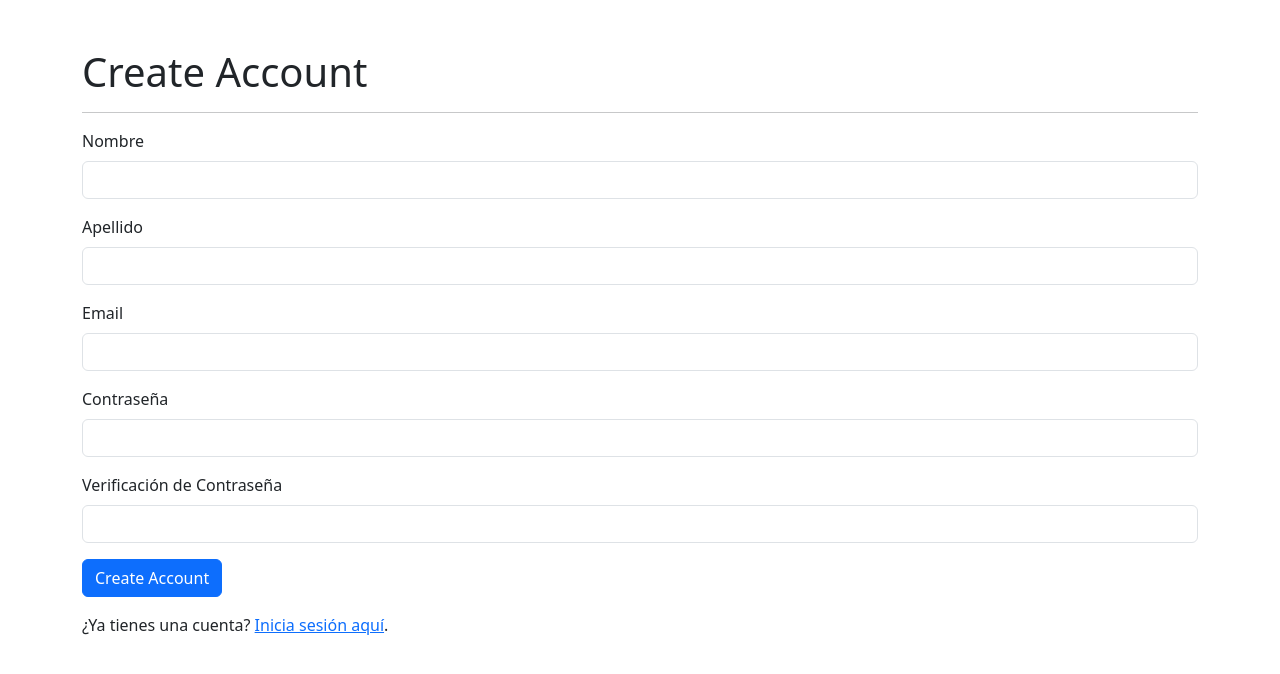
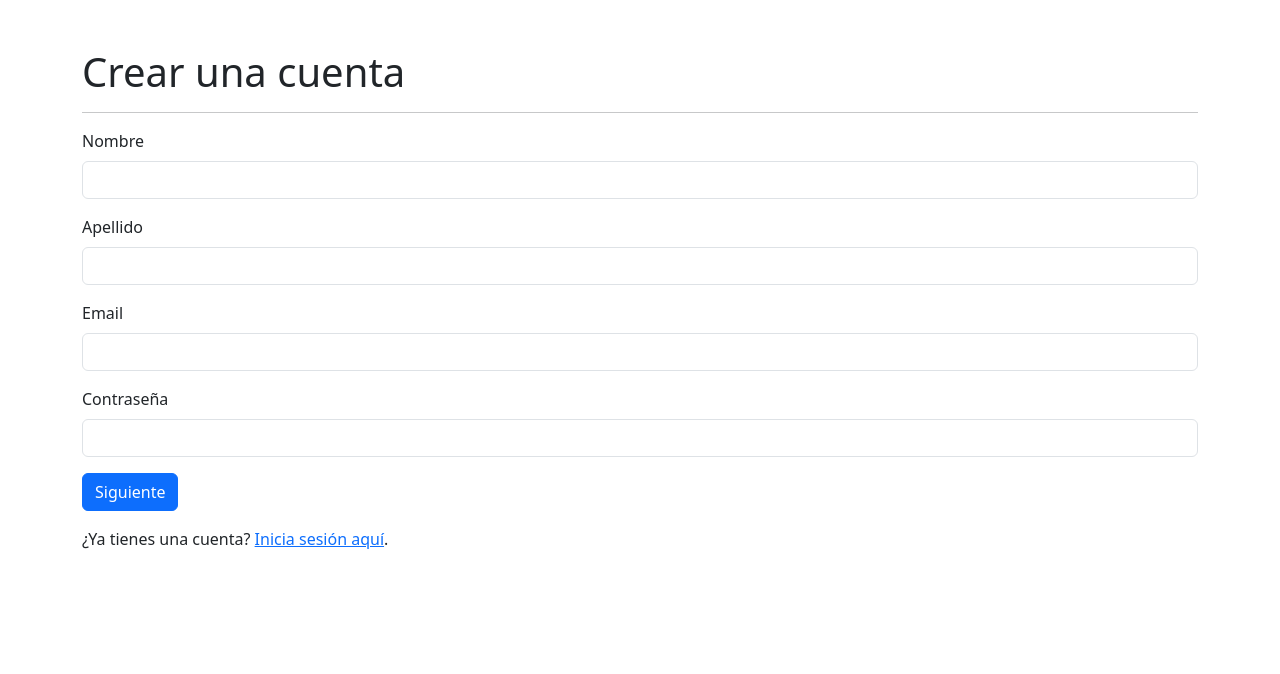
Before and after one commit to CristianGiVi/Frontend-MovieMatch, a React (Vite) app: page /sigin in a window 1280 px wide. Shown: the top 674 px of the page. Built offline with nearby package versions, Linux system fonts and the light colour scheme.

Commit message:
Conexion backend y frontend

```diff
--- /dev/null
+++ b/src/Login/Helpers/PostUser.js
@@ -0,0 +1,18 @@
+export const postUser= async (user) => {
+    const url = 'http://localhost:3000/api/login';
+    const options = {
+        method: 'POST',
+        headers: {
+            'Content-Type': 'application/json'
+        },
+        body: JSON.stringify(user)
+    };
+
+    try {
+        const resp = await fetch(url, options);
+        const data = await resp.json();
+        return data;
+    } catch (error) {
+        return {mensaje: error.mensaje, status: 500};
+    }
+};
--- a/src/Login/LoginPage.jsx
+++ b/src/Login/LoginPage.jsx
@@ -1,47 +1,51 @@
 import { useState } from "react";
 import { Link, useNavigate } from "react-router-dom";
+import { postUser } from "./Helpers/PostUser";
 
 export const LoginPage = () => {
   const navigate = useNavigate();
 
-  const [username, setUsername] = useState("");
+  const [email, setEmail] = useState("");
   const [password, setPassword] = useState("");
 
-  const onLogin = (e) => {
+  const onLogin = async(e) => {
     e.preventDefault();
-    console.log(username);
-    console.log(password);
+    const data = await postUser(
+      {email: email, password: password}
+    );
 
+    if(data.status == 200){
+      console.log(data)
+      navigate("/", {replace: true,});
 
+    }
+    console.log(data)
 
-    navigate("/", {
-      replace: true,
-    });
   };
 
   return (
     <div className="container mt-5">
-      <h1>Login</h1>
+      <h1>Inicio de sesion</h1>
       <hr />
 
       <form onSubmit={onLogin}>
         <div className="mb-3">
           <label htmlFor="username" className="form-label">
-            Username
+            Usuario
           </label>
           <input
-            type="text"
+            type="email"
             className="form-control"
             id="username"
-            value={username}
-            onChange={(e) => setUsername(e.target.value)}
+            value={email}
+            onChange={(e) => setEmail(e.target.value)}
             required
           />
         </div>
 
         <div className="mb-3">
           <label htmlFor="password" className="form-label">
-            Password
+            Contraseña
           </label>
           <input
             type="password"
@@ -53,12 +57,12 @@ export const LoginPage = () => {
           />
         </div>
 
-        <button type="button" className="btn btn-primary" onClick={onLogin}>
-          Login
+        <button type="submit" className="btn btn-primary">
+          Siguiente
         </button>
       </form>
 
-      <p>
+      <p className="mt-3">
         ¿No tienes una cuenta? <Link to="/sigin">Regístrate aquí</Link>.
       </p>
     </div>
--- /dev/null
+++ b/src/SignIn/Helpers/CreateAccount.js
@@ -0,0 +1,18 @@
+export const createAccount = async (user) => {
+    const url = 'http://localhost:3000/api/join';
+    const options = {
+        method: 'POST',
+        headers: {
+            'Content-Type': 'application/json'
+        },
+        body: JSON.stringify(user)
+    };
+
+    try {
+        const resp = await fetch(url, options);
+        const data = await resp.json();
+        return data;
+    } catch (error) {
+        return {mensaje: error.mensaje, status: 500};
+    }
+};
--- a/src/SignIn/SigInPage.jsx
+++ b/src/SignIn/SigInPage.jsx
@@ -1,35 +1,41 @@
 import { useState } from "react";
 import { Link, useNavigate } from "react-router-dom";
+import { createAccount } from "./Helpers/CreateAccount";
 
 export const SigInPage = () => {
   const navigate = useNavigate();
 
-  const [formData, setFormData] = useState({
-    nombre: "",
-    apellido: "",
-    email: "",
-    password: "",
-    confirmPassword: "",
-  });
+  const [newEmail, setNewEmail] = useState("");
+  const [newPassword, setNewPassword] = useState("");
+  const [newName, setNewName] = useState("");
+  const [newLastName, setNewLastName] = useState("");
 
-  const { nombre, apellido, email, password, confirmPassword } = formData;
+  const onSubmit = async(e) => {
+    e.preventDefault();
+    const data = await createAccount(
+      {
+        email: newEmail,
+        password: newPassword,
+        name: newName,
+        lastName: newLastName
+      }
+    );
 
-  const handleChange = (e) => {
-    setFormData({ ...formData, [e.target.name]: e.target.value });
-  };
+    if(data.status == 201){
+      console.log(data)
+      navigate("/login", {replace: true,});
+    }
 
-  const handleSubmit = (e) => {
-    e.preventDefault();
-    // Aquí podrías agregar la lógica para enviar los datos del formulario al servidor
-    navigate("/login");
+    console.log(data)
+
   };
 
   return (
     <div className="container mt-5">
-      <h1>Create Account</h1>
+      <h1>Crear una cuenta</h1>
       <hr />
 
-      <form onSubmit={handleSubmit}>
+      <form onSubmit={onSubmit}>
         <div className="mb-3">
           <label htmlFor="nombre" className="form-label">
             Nombre
@@ -39,8 +45,8 @@ export const SigInPage = () => {
             className="form-control"
             id="nombre"
             name="nombre"
-            value={nombre}
-            onChange={handleChange}
+            value={newName}
+            onChange={(e) => setNewName(e.target.value)}
             required
           />
         </div>
@@ -54,8 +60,8 @@ export const SigInPage = () => {
             className="form-control"
             id="apellido"
             name="apellido"
-            value={apellido}
-            onChange={handleChange}
+            value={newLastName}
+            onChange={(e) => setNewLastName(e.target.value)}
             required
           />
         </div>
@@ -69,8 +75,8 @@ export const SigInPage = () => {
             className="form-control"
             id="email"
             name="email"
-            value={email}
-            onChange={handleChange}
+            value={newEmail}
+            onChange={(e) => setNewEmail(e.target.value)}
             required
           />
         </div>
@@ -84,29 +90,14 @@ export const SigInPage = () => {
             className="form-control"
             id="password"
             name="password"
-            value={password}
-            onChange={handleChange}
-            required
-          />
-        </div>
-
-        <div className="mb-3">
-          <label htmlFor="confirmPassword" className="form-label">
-            Verificación de Contraseña
-          </label>
-          <input
-            type="password"
-            className="form-control"
-            id="confirmPassword"
-            name="confirmPassword"
-            value={confirmPassword}
-            onChange={handleChange}
+            value={newPassword}
+            onChange={(e) => setNewPassword(e.target.value)}
             required
           />
         </div>
 
         <button type="submit" className="btn btn-primary">
-          Create Account
+          Siguiente
         </button>
       </form>
 
```
